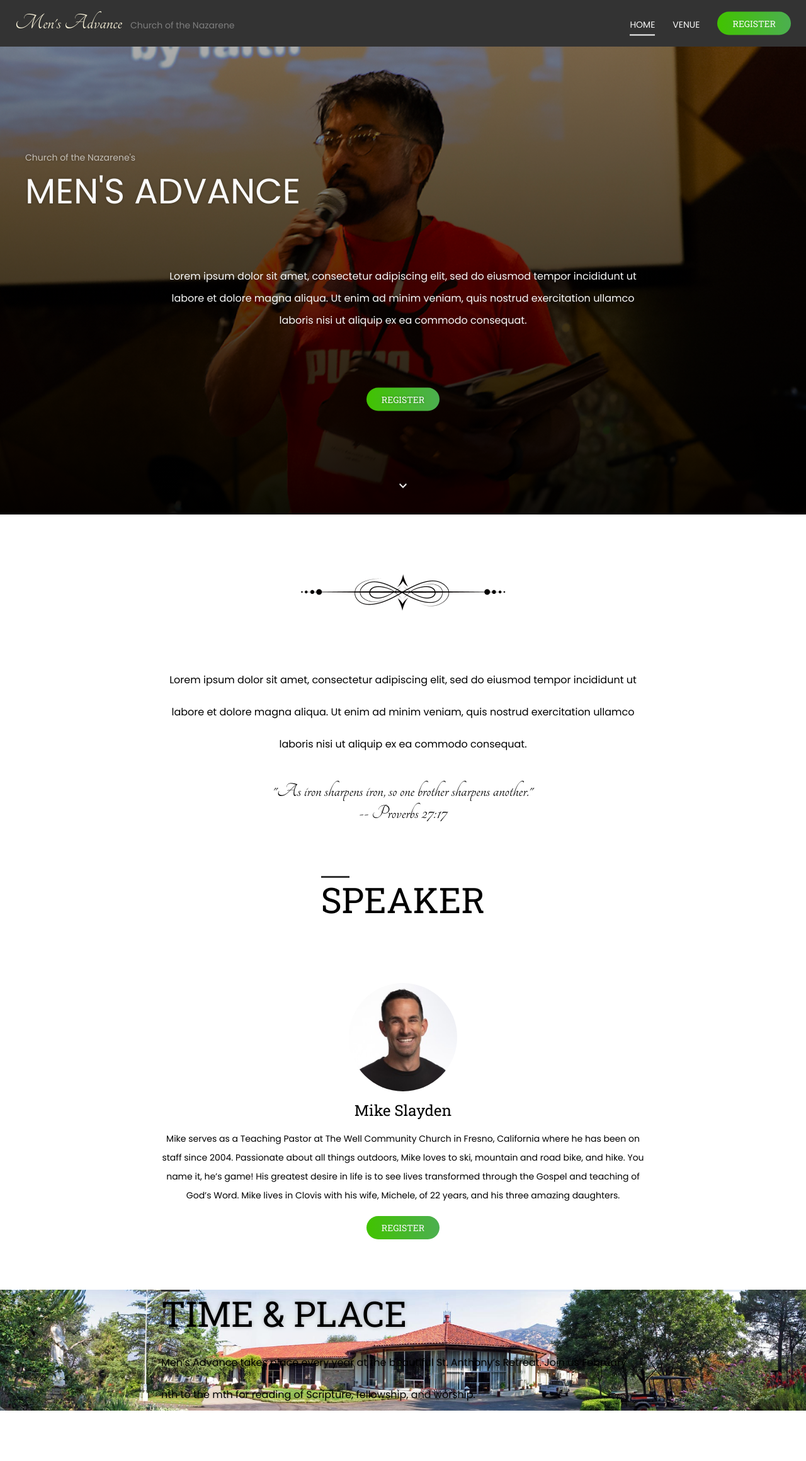
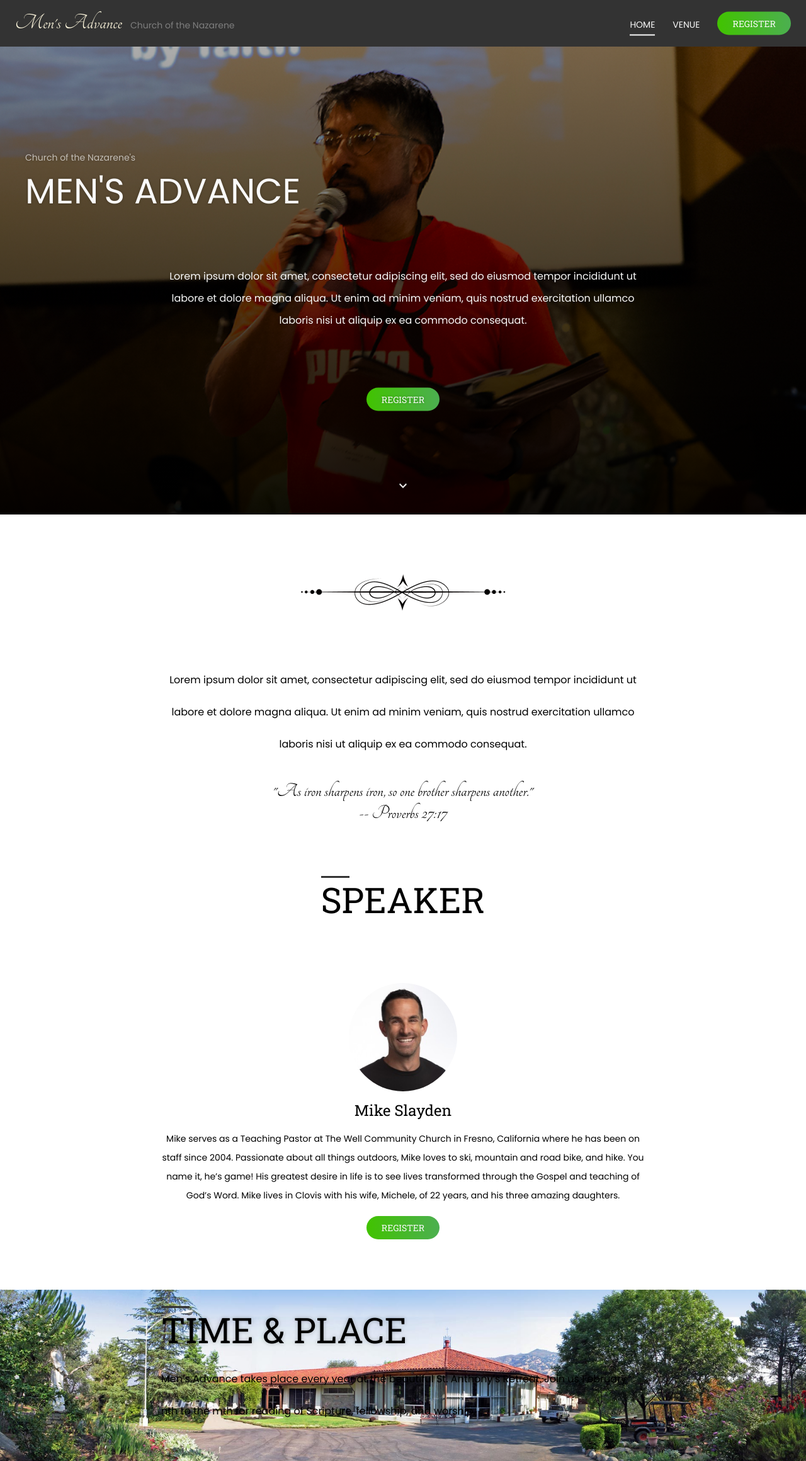
Before and after one commit to juliancoleman/mens-advance, a Jekyll site: the page built from index.html, in a window 1280 px wide. Shown: the whole page at 63% size. Built offline with Jekyll 4.4.1, drawn with Linux system fonts in a browser that asks for light colours; before the commit the page ends 2240 px from its top, so only the background shows below that.

Commit message:
adds padding to time and place

```diff
--- a/assets/css/style.scss
+++ b/assets/css/style.scss
@@ -63,6 +63,7 @@
   margin: 80px 0 0;
   text-shadow: 0 0 6px rgba(0, 0, 0, 0.25);
   position: relative;
+  padding: 1.625rem 0 2.375rem;
 
   &::before {
     content: "";
```
